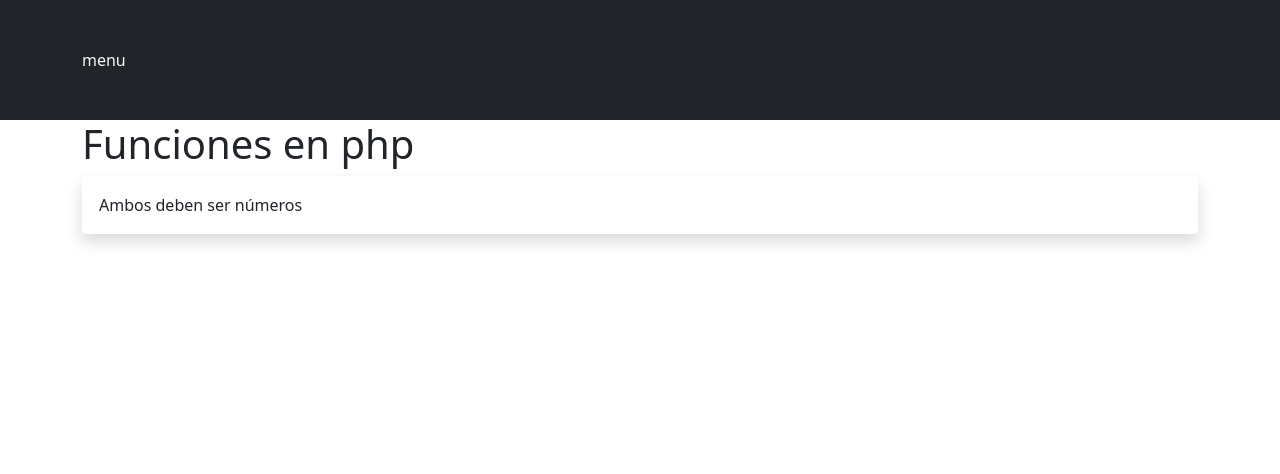
After one commit to exegeses/php-48385, a PHP site: page /funciones2.php in a window 1280 px wide. The commit adds this page. Shown: the top 474 px of the page. Run offline with PHP 8.4, Linux system fonts and the light colour scheme.

Commit message:
Práctica con funciones

```diff
--- /dev/null
+++ b/clase4/funciones2.php
@@ -0,0 +1,28 @@
+<?php
+    //declaración
+    function multiplicar( $num1, $num2 )
+    {
+        if( is_numeric($num1) && is_numeric($num2) ){
+            $resultado = $num1 * $num2;
+            return $resultado;
+        }
+           return 'Ambos deben ser números';
+    }
+
+
+
+
+    include 'header.php';
+?>
+<main class="container">
+        <h1>Funciones en php</h1>
+
+    <div class="alert shadow">
+        <?=  multiplicar(3, 'hjtf') ?>
+    </div>
+
+
+</main>
+<?php
+    include 'footer.php';
+?>
```
Also changed, not shown: clase4/funciones.php (+23 -4 lines).
